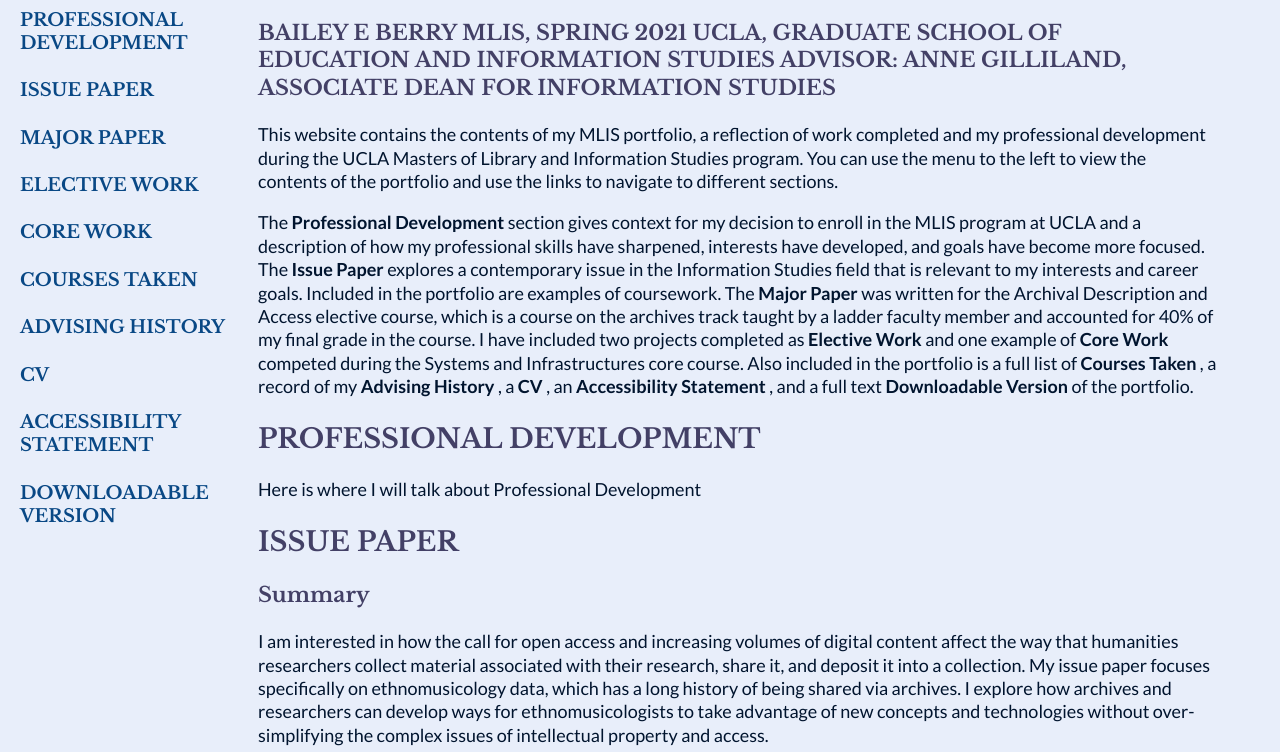
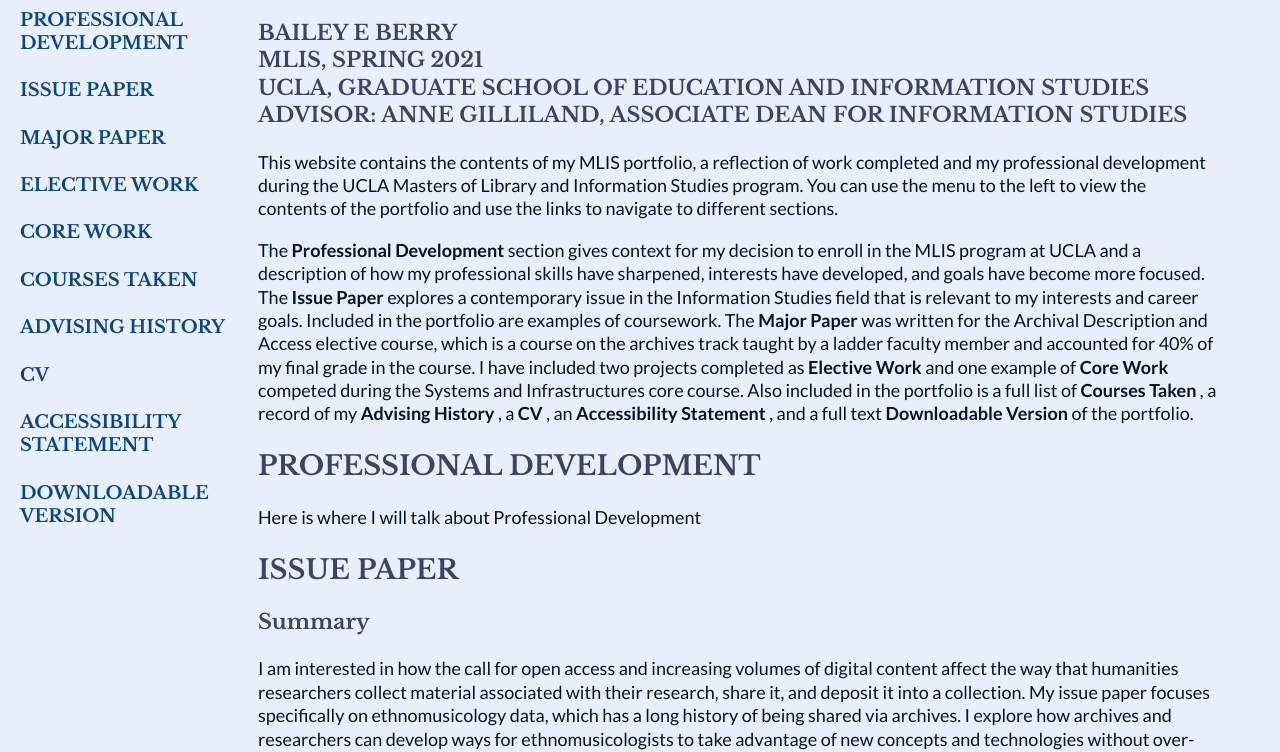
Before and after one commit to Baillizard/baileyeberry, a plain HTML site: page index.html in a window 1280 px wide. Shown: the part 75-827 px from the top of the page. Drawn offline with nearby package versions, Linux system fonts and the light colour scheme.

Commit message:
Update index.html
Breaks

```diff
--- a/index.html
+++ b/index.html
@@ -98,9 +98,9 @@
 	<div id="about"></div>
 	<h1> ABOUT </h1>
 
-	<h3>BAILEY E BERRY
-	MLIS, SPRING 2021
-	UCLA, GRADUATE SCHOOL OF EDUCATION AND INFORMATION STUDIES
+	<h3>BAILEY E BERRY<br>
+	MLIS, SPRING 2021<br>
+	UCLA, GRADUATE SCHOOL OF EDUCATION AND INFORMATION STUDIES<br>
 	ADVISOR: ANNE GILLILAND, ASSOCIATE DEAN FOR INFORMATION STUDIES</h3>
 
 
```
